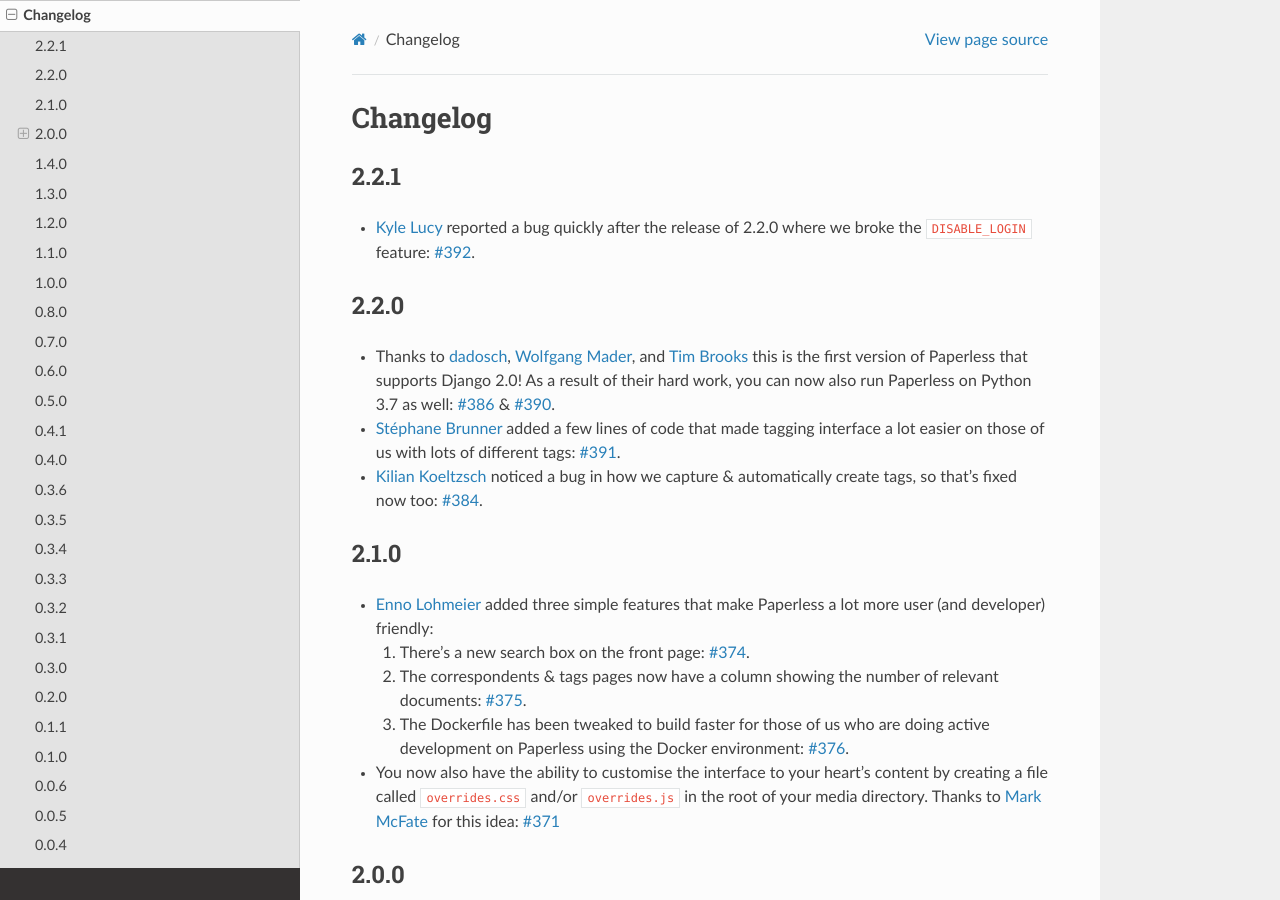
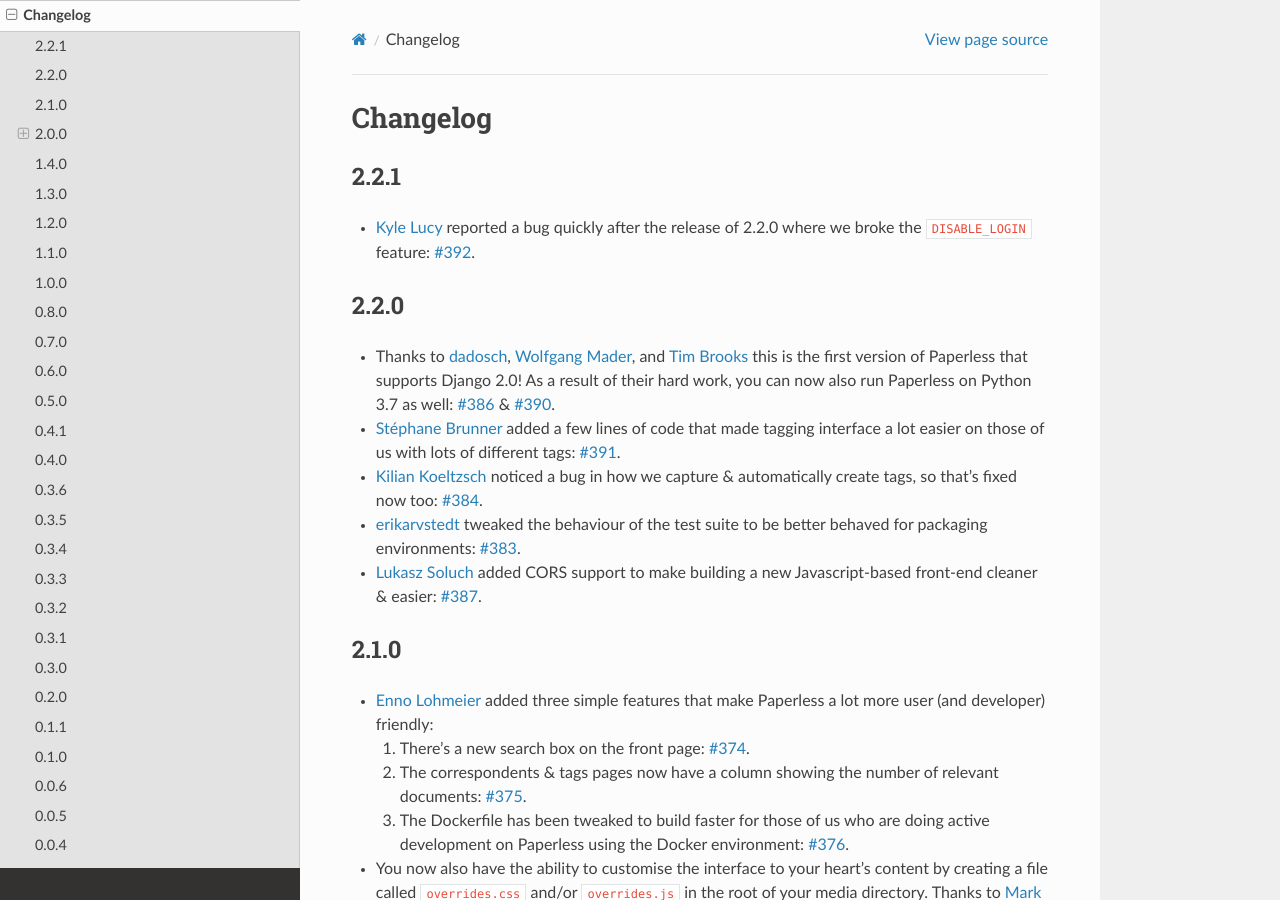
Before and after one commit to repoRangee/Large-scale, a Sphinx documentation site: the page built from docs/changelog.rst, in a window 1280 px wide and 900 px high. Built offline with Sphinx 7.4.7 and the Read the Docs theme 2.0.0, drawn with Linux system fonts in a browser that asks for light colours; formulas are drawn with MathJax 3.

Commit message:
Add credits for 2.2.0 that I forgot

```diff
--- a/docs/changelog.rst
+++ b/docs/changelog.rst
@@ -19,6 +19,10 @@ Changelog
   easier on those of us with lots of different tags: `#391`_.
 * `Kilian Koeltzsch`_ noticed a bug in how we capture & automatically create
   tags, so that's fixed now too: `#384`_.
+* `erikarvstedt`_ tweaked the behaviour of the test suite to be better behaved
+  for packaging environments: `#383`_.
+* `Lukasz Soluch`_ added CORS support to make building a new Javascript-based front-end
+  cleaner & easier: `#387`_.
 
 
 2.1.0
@@ -476,6 +480,7 @@ bulk of the work on this big change.
 .. _Tim Brooks: https://github.com/brookst
 .. _Stéphane Brunner: https://github.com/sbrunner
 .. _Kilian Koeltzsch: https://github.com/kiliankoe
+.. _Lukasz Soluch: https://github.com/LukaszSolo
 
 .. _#20: https://github.com/danielquinn/paperless/issues/20
 .. _#44: https://github.com/danielquinn/paperless/issues/44
@@ -550,8 +555,10 @@ bulk of the work on this big change.
 .. _#374: https://github.com/danielquinn/paperless/pull/374
 .. _#375: https://github.com/danielquinn/paperless/pull/375
 .. _#376: https://github.com/danielquinn/paperless/pull/376
+.. _#383: https://github.com/danielquinn/paperless/pull/383
 .. _#384: https://github.com/danielquinn/paperless/issues/384
 .. _#386: https://github.com/danielquinn/paperless/issues/386
+.. _#387: https://github.com/danielquinn/paperless/pull/387
 .. _#391: https://github.com/danielquinn/paperless/pull/391
 .. _#390: https://github.com/danielquinn/paperless/pull/390
 .. _#392: https://github.com/danielquinn/paperless/issues/392
```
